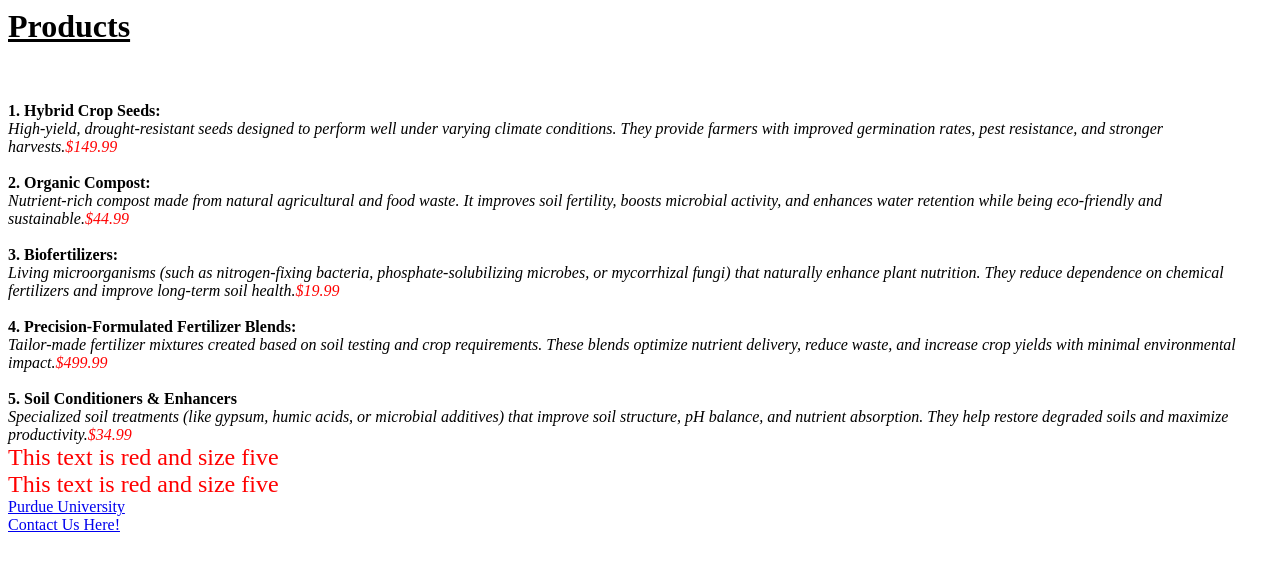
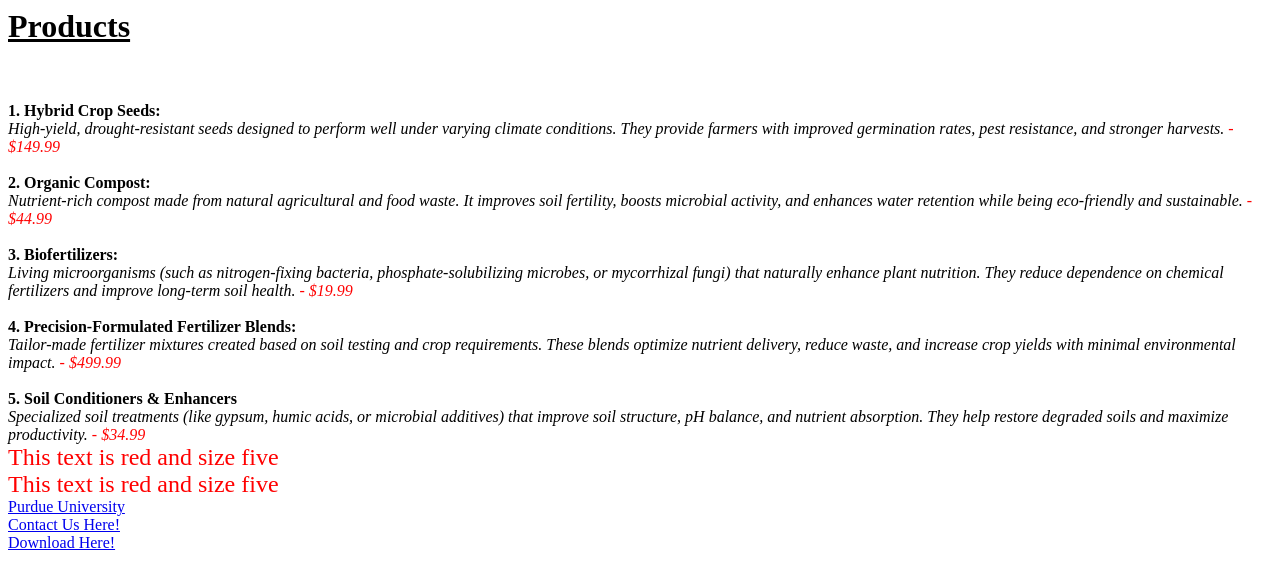
Before and after one commit to paygefelger/pfelger.github.io, a plain HTML site: page index.html in a window 1280 px wide. Drawn offline with Linux system fonts and the light colour scheme.

Commit message:
Update index.html

```diff
--- a/index.html
+++ b/index.html
@@ -8,27 +8,27 @@
 <br>
 <b>1. Hybrid Crop Seeds:</b>
 <br>
-<i>High-yield, drought-resistant seeds designed to perform well under varying climate conditions. They provide farmers with improved germination rates, pest resistance, and stronger harvests.<font color = "red">$149.99</font></i>
+<i>High-yield, drought-resistant seeds designed to perform well under varying climate conditions. They provide farmers with improved germination rates, pest resistance, and stronger harvests.<font color = "red">  -  $149.99</font></i>
 <br>
 <br>
 <b>2. Organic Compost:</b>
 <br>
-<i>Nutrient-rich compost made from natural agricultural and food waste. It improves soil fertility, boosts microbial activity, and enhances water retention while being eco-friendly and sustainable.<font color = "red">$44.99</font></i>
+<i>Nutrient-rich compost made from natural agricultural and food waste. It improves soil fertility, boosts microbial activity, and enhances water retention while being eco-friendly and sustainable.<font color = "red">  -  $44.99</font></i>
 <br>
 <br>
 <b>3. Biofertilizers:</b>
 <br>
-<i>Living microorganisms (such as nitrogen-fixing bacteria, phosphate-solubilizing microbes, or mycorrhizal fungi) that naturally enhance plant nutrition. They reduce dependence on chemical fertilizers and improve long-term soil health.<font color = "red">$19.99</font></i>
+<i>Living microorganisms (such as nitrogen-fixing bacteria, phosphate-solubilizing microbes, or mycorrhizal fungi) that naturally enhance plant nutrition. They reduce dependence on chemical fertilizers and improve long-term soil health.<font color = "red">  -  $19.99</font></i>
 <br>
 <br>
 <b>4. Precision-Formulated Fertilizer Blends:</b>
 <br>
-<i>Tailor-made fertilizer mixtures created based on soil testing and crop requirements. These blends optimize nutrient delivery, reduce waste, and increase crop yields with minimal environmental impact.<font color = "red">$499.99</font></i>
+<i>Tailor-made fertilizer mixtures created based on soil testing and crop requirements. These blends optimize nutrient delivery, reduce waste, and increase crop yields with minimal environmental impact.<font color = "red">  -  $499.99</font></i>
 <br>
 <br>
 <b>5. Soil Conditioners & Enhancers</b>
 <br>
-<i>Specialized soil treatments (like gypsum, humic acids, or microbial additives) that improve soil structure, pH balance, and nutrient absorption. They help restore degraded soils and maximize productivity.<font color = "red">$34.99</font></i>
+<i>Specialized soil treatments (like gypsum, humic acids, or microbial additives) that improve soil structure, pH balance, and nutrient absorption. They help restore degraded soils and maximize productivity.<font color = "red">  -  $34.99</font></i>
 <br>
 <font color = "red"><font size = "5">This text is red and size five</font></font>
 <br>
@@ -38,6 +38,7 @@
 <br>
 <a href = "mailto:pfelger@purdue.edu">Contact Us Here!</a>
 <br>
+<a href="Fertilizer Reccomendation Guide.pdf" download>Download Here!</a>
 
 
 
```
